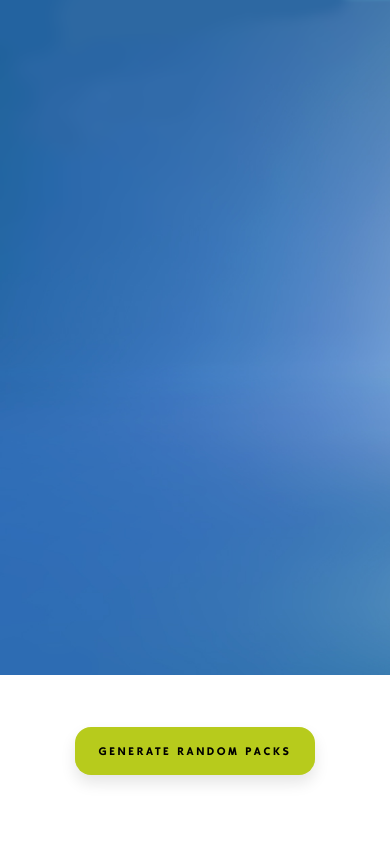
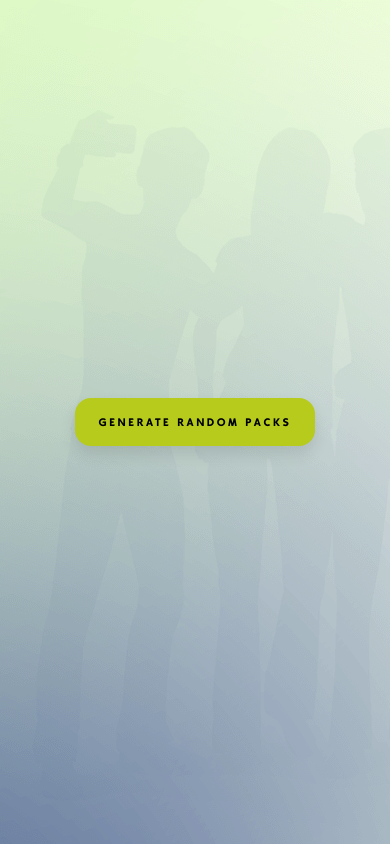
Before and after one commit to Gorkagarciamensa/sims4-random-pack-generator, an Angular app: page / in a window 390 px wide. Built offline with nearby package versions, Linux system fonts and the light colour scheme.

Commit message:
changed styles to be more responsive

```diff
--- a/src/app/random-generator/random-generator.component.html
+++ b/src/app/random-generator/random-generator.component.html
@@ -1,29 +1,28 @@
-<div class="main-wrapper">
-  <div class="content-wrapper">
-    <div class="content-wrapper--inside" *ngIf="random_expansion_pack.length" [@inOutAnimation]>
+<div class="wrapper">
+  <div class="wrapper-content" *ngIf="random_expansion_pack.length" [@inOutAnimation]>
 
-      <div class="random-income">
+    <div class="wrapper-content--block">
       <ng-container *ngIf="random_income">
-          <h5 class="pack-type"> Simoleon: </h5>
-          <div class="random-pack-name">
+        <h5 class="wrapper-content--block-font-size"> Simoleon: </h5>
+        <div class="wrapper-content--block-random">
           <p>{{random_income}} </p>
-            <img src="../assets/SimoleonSymbol.png" alt="simoleon" class="simoleon-icon">
+          <img src="../assets/SimoleonSymbol.png" alt="simoleon" class="wrapper-content--block-random-icon-image">
         </div>
       </ng-container>
     </div>
-      <div *ngFor="let random_pack of random_expansion_pack" class="margin-right">
-        <h5 class="pack-type">{{random_pack.type}}</h5>
-        <div class="random-pack-name">
+    <div *ngFor="let random_pack of random_expansion_pack" class="wrapper-content--block">
+      <h5 class="wrapper-content--block-font-size">{{random_pack.type}}:</h5>
+      <div class="wrapper-content--block-random">
         <p>{{random_pack.name}}</p>
-          <img [src]="random_pack.icon" [alt]="random_pack.icon" class="icon-image">
+        <img [src]="random_pack.icon" [alt]="random_pack.icon" class="wrapper-content--block-random-icon-image">
       </div>
     </div>
 
   </div>
-  </div>
-  <div class="generate-pack-wrapper">
+
+  <div class="wrapper-generate">
     <span>
-      <button (click)="generateRandomPacks()" class="button">
+      <button (click)="generateRandomPacks()" class="wrapper-generate--button">
         <p>GENERATE RANDOM PACKS</p>
       </button>
     </span>
--- a/src/app/random-generator/random-generator.component.scss
+++ b/src/app/random-generator/random-generator.component.scss
@@ -1,69 +1,125 @@
 @import "../../utilities/variables";
 
-.random-income {
-  font-size: 1.2rem;
+// .random-income {
+//   font-size: 1.2rem;
+// }
 
-  .simoleon-icon {
-    width: 3rem;
-    height: 3rem;
-    margin: 2px;
-  }
-}
+// .main-wrapper {
+//   height: $vheight;
+//   .content-wrapper {
+//     display: flex;
+//     height: 80%;
+//     justify-content: center;
+//     align-items: center;
+//     background-image: url("../../assets/background-2.png");
+//     background-size: cover;
 
-.main-wrapper {
-  height: $vheight;
-  .content-wrapper {
+//     .content-wrapper--inside {
+//       display: grid;
+//       grid-template-columns: repeat(2, 1fr);
+//       grid-gap: 3rem;
+//       width: 30%;
+//       margin-left: 5rem;
+
+//       .margin-right {
+//         margin-right: 1rem;
+//       }
+//       .pack-type {
+//         font-size: 1.5rem;
+//         padding-bottom: 0.5rem;
+//       }
+
+//       .random-pack-name {
+//         display: flex;
+//         flex-direction: row-reverse;
+//         align-items: center;
+//         justify-content: flex-end;
+
+//         p {
+//           padding-left: 1rem;
+//         }
+
+//       }
+//     }
+//   }
+//   .line {
+//     background-color: blue;
+//     width: 10%;
+//     height: 2%;
+//   }
+//   .generate-pack-wrapper {
+//     display: flex;
+//     justify-content: center;
+//     align-items: center;
+//     height: 18%;
+
+//     .button {
+//       display: block;
+//       width: 15rem;
+//       height: 3rem;
+//       font-size: 11px;
+//       letter-spacing: 2.5px;
+//       font-weight: 500;
+//       color: #000;
+//       background-color: #fff;
+//       border: none;
+//       border-radius: 1rem;
+//       box-shadow: 0px 8px 15px rgba(0, 0, 0, 0.1);
+//       transition: all 0.3s ease 0s;
+//       cursor: pointer;
+//       outline: none;
+//       font-family: loucos, Arial, Helvetica, sans-serif;
+//       background-color: #b7cb1c;
+//     }
+//     .button:hover {
+//       box-shadow: 0px 15px 20px rgba(28, 29, 218, 0.2);
+//       color: #fff;
+//       transform: translateY(-7px);
+//     }
+//   }
+// }
+.wrapper {
+  display: flex;
+  height: 100%;
+  flex-direction: column;
+
+  &-content {
     display: flex;
-    height: 80%;
-    justify-content: center;
-    align-items: center;
-    background-image: url("../../assets/background-2.png");
-    background-size: cover;
+    flex-wrap: wrap;
+    flex-direction: column;
+    &--block {
+      display: inline-block;
+      margin: 0.5rem;
+      padding-left: 1rem;
+      border-radius: 10px;
+      padding-bottom: 0.5rem;
+      box-shadow: 2px 4px 5px #4e503e;
 
-    .content-wrapper--inside {
-      display: grid;
-      grid-template-columns: repeat(2, 1fr);
-      grid-gap: 3rem;
-      width: 30%;
-      margin-left: 5rem;
-
-      .margin-right {
-        margin-right: 1rem;
-      }
-      .pack-type {
-        font-size: 1.5rem;
-        padding-bottom: 0.5rem;
+      &-font-size {
+        font-size: 1rem;
       }
 
-      .random-pack-name {
+      &-random {
         display: flex;
+        align-items: center;
         flex-direction: row-reverse;
-        align-items: center;
         justify-content: flex-end;
 
-        p {
-          padding-left: 1rem;
-        }
-
-        .icon-image {
-          height: 3rem;
-          width: 3rem;
+        &-icon-image {
+          height: 2rem;
+          width: 2rem;
+          margin-right: 1rem;
         }
       }
     }
   }
-  .line {
-    background-color: blue;
-    width: 10%;
-    height: 2%;
-  }
-  .generate-pack-wrapper {
+  &-generate {
+    flex: 1;
     display: flex;
     justify-content: center;
     align-items: center;
-    height: 18%;
 
-    .button {
+    &--button {
       display: block;
       width: 15rem;
       height: 3rem;
@@ -81,10 +137,11 @@
       font-family: loucos, Arial, Helvetica, sans-serif;
       background-color: #b7cb1c;
     }
-    .button:hover {
-      box-shadow: 0px 15px 20px rgba(28, 29, 218, 0.2);
-      color: #fff;
-      transform: translateY(-7px);
-    }
   }
 }
+
+// @media (max-width: 600px) {
+//   .wrapper-content--block-font-size {
+//     font-size: 1rem;
+//   }
+// }
--- a/src/styles.scss
+++ b/src/styles.scss
@@ -1,5 +1,4 @@
 /* You can add global styles to this file, and also import other style files */
-@import "./utilities/_variables";
 
 * {
   padding: 0;
@@ -9,8 +8,10 @@
 
 html,
 body {
-  height: $vheight;
+  height: 100%;
   font-family: loucos, Arial, Helvetica, sans-serif;
+  background-image: url("./assets/background-sims.png");
+  background-repeat: no-repeat;
 }
 
 @font-face {
@@ -18,3 +19,10 @@ body {
   src: url("./assets/fonts/Loucos\ Lyne\ -\ thesimssansbold.otf")
     format("opentype");
 }
+
+@media (min-width: 64em) {
+  html,
+  body {
+    background-size: cover;
+  }
+}
```
Also changed, not shown: Checklist.txt (deleted), src/assets/background-sims.png (added). Lines whose indentation alone changed are shown as unchanged.
